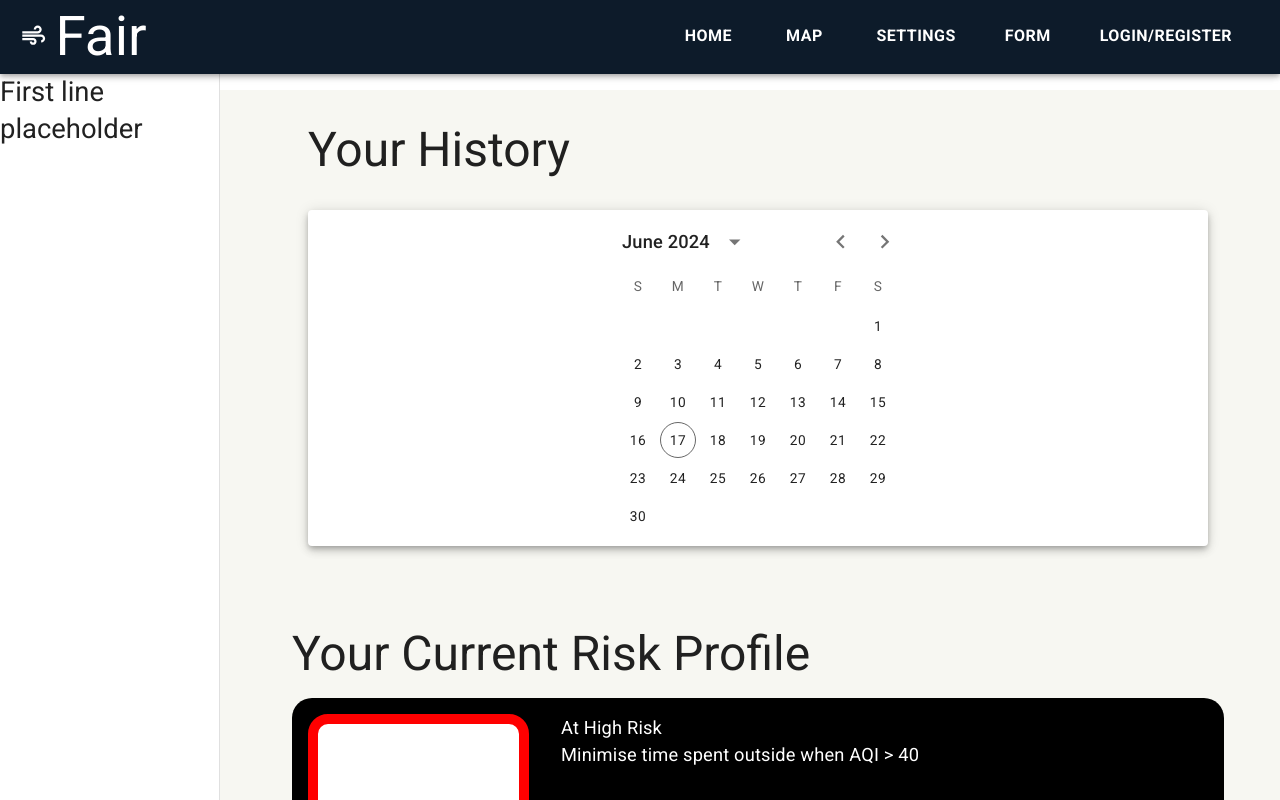
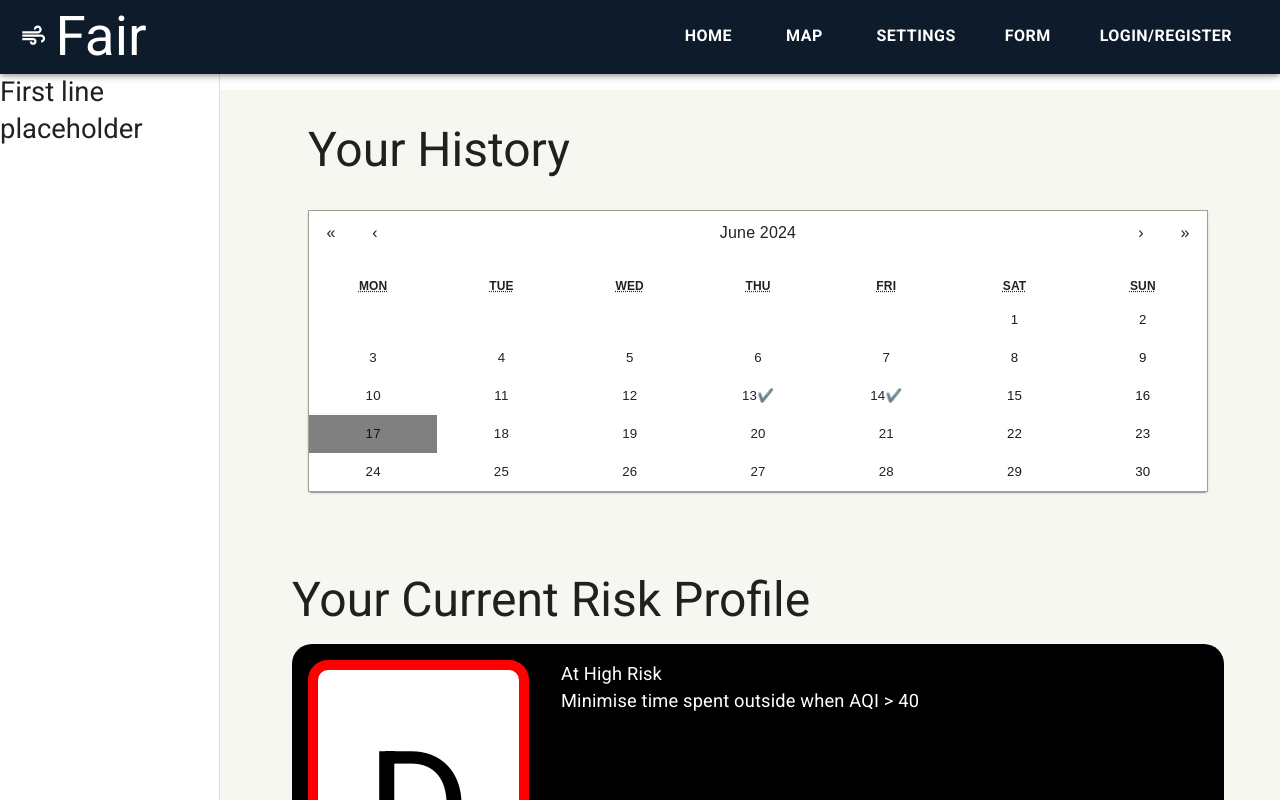
Before and after one commit to Naveen-Jaisankar/COMP47360-Web-Application, a React (Vite) app in the folder FrontEnd/air-quality-app/: page /user/history in a window 1280 px wide. Shown: the top 800 px of the page. Built offline with nearby package versions, Linux system fonts and the light colour scheme; no server answers.

Commit message:
fully functional calendar, that still needs some styling! still yippee!

```diff
--- /dev/null
+++ b/FrontEnd/air-quality-app/src/components/custom-calendar.css
@@ -0,0 +1,17 @@
+/* https://medium.com/@suvarna.kale/react-calendar-customization-4bdf89d04dbb */
+
+.react-calendar {
+    width: 100% !important;
+  }
+
+  .react-calendar__month-view__days__day--weekend {
+    color: #1f1b13 !important;
+  }
+
+  .react-calendar__tile--now {
+    background-color: grey !important;
+  }
+
+  .react-calendar__month-view__days__day--neighboringMonth {
+    visibility: hidden;
+  }
--- a/FrontEnd/air-quality-app/src/components/customcalendar.jsx
+++ b/FrontEnd/air-quality-app/src/components/customcalendar.jsx
@@ -1,25 +1,64 @@
-import React from 'react'
-import { DateCalendar, DateTimePicker, StaticDatePicker } from '@mui/x-date-pickers';
-import dayjs from 'dayjs';
-import { AdapterDayjs } from '@mui/x-date-pickers/AdapterDayjs';
-import { LocalizationProvider } from '@mui/x-date-pickers/LocalizationProvider';
+import React, { useState, useEffect } from 'react';
+import Calendar from 'react-calendar';
+import 'react-calendar/dist/Calendar.css';
+import './custom-calendar.css'
 import { Paper } from '@mui/material';
 
 const CustomCalendar = () => {
+  const [completedDaily, setCompletedDaily] = useState([])
 
-    return (
-        <>
-        <Paper elevation={5}>
-        <LocalizationProvider dateAdapter={AdapterDayjs}>
+  // possibly fetch the backend here
+  const fetchDates = () => {
+  // set it as the variable completedDailies
+  }
 
-        {/* To do: join backend here */}
-        <DateCalendar/>
+  // mock data for completed quiz
+  const completedDailies = [
+    new Date("2024-06-13"),
+    new Date("2024-06-14")
+  ]
 
-        </LocalizationProvider>
-        </Paper>
-        </>
-    )
+  // used so it doesn't infinitely render :(((
+  useEffect( () => {
+    setCompletedDaily(completedDailies)
+  }, [])
+
+  // helper function that checks two dates if they're the same
+  const isSameDay = (date1, date2) => {
+    if (date1.getDate() === date2.getDate()
+      && date1.getMonth() === date2.getMonth()
+    && date1.getFullYear() && date2.getFullYear() ) {
+      return true
+    } else {
+      return false
+    }
+  }
+
+  // goes through the completed dailies list and checks it to a date
+  const matchCalendar = (date) => {
+    for (let i = 0; i < completedDailies.length; i++) {
+      const completedDate = completedDailies[i];
+      if (isSameDay(completedDate, date)) {
+        return true;
+      }
+    }
+    return false;
+  };
+
+  // function for the tileContent prop, will match completed daily forms with the calendar
+  const renderTileContent = ({date, view}) => {
+    if ( view === 'month' && matchCalendar(date)) {
+      return <span className="check">✔️</span>
+    }
+    return null;
+  }
+
+  return (
+    <Paper>
+      <Calendar
+      tileContent={renderTileContent} />
+    </Paper>
+  )
 }
 
-
 export default CustomCalendar;
```
